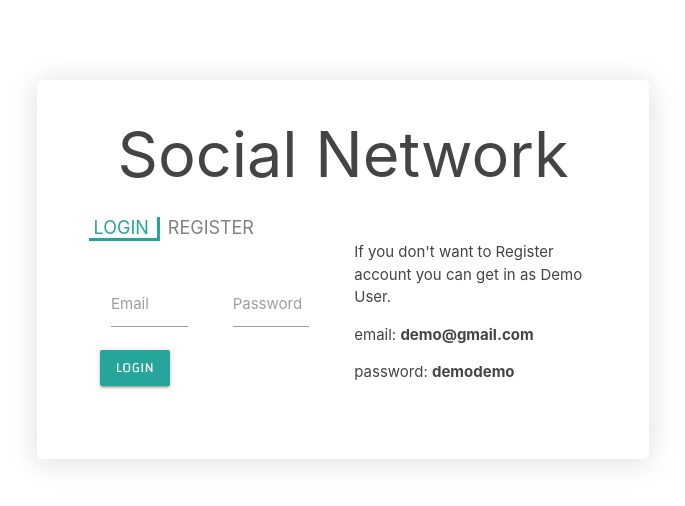
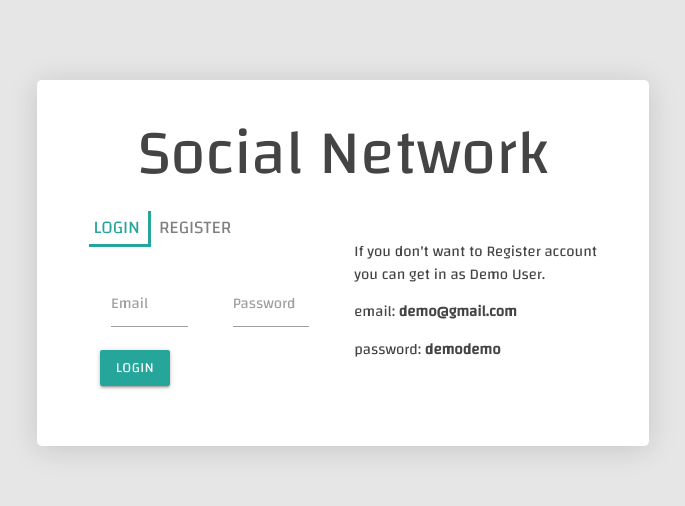
Before and after one commit to VladanStar/SocialNetworkAppReact, a React (Create React App) app in the folder socialnetwork/: page / in a window 1280 px wide. Shown: the top 506 px of the page, without its empty margins (297-982 px from the left). Built offline with nearby package versions, Linux system fonts and the light colour scheme.

Commit message:
New commits

```diff
--- a/socialnetwork/src/index.css
+++ b/socialnetwork/src/index.css
@@ -1,13 +1,5 @@
 body {
   margin: 0;
-  font-family: -apple-system, BlinkMacSystemFont, 'Segoe UI', 'Roboto', 'Oxygen',
-    'Ubuntu', 'Cantarell', 'Fira Sans', 'Droid Sans', 'Helvetica Neue',
-    sans-serif;
-  -webkit-font-smoothing: antialiased;
-  -moz-osx-font-smoothing: grayscale;
+  font-family: 'Changa', sans-serif;
+  background-color: rgb(230, 230, 230);
 }
-
-code {
-  font-family: source-code-pro, Menlo, Monaco, Consolas, 'Courier New',
-    monospace;
-}
```
